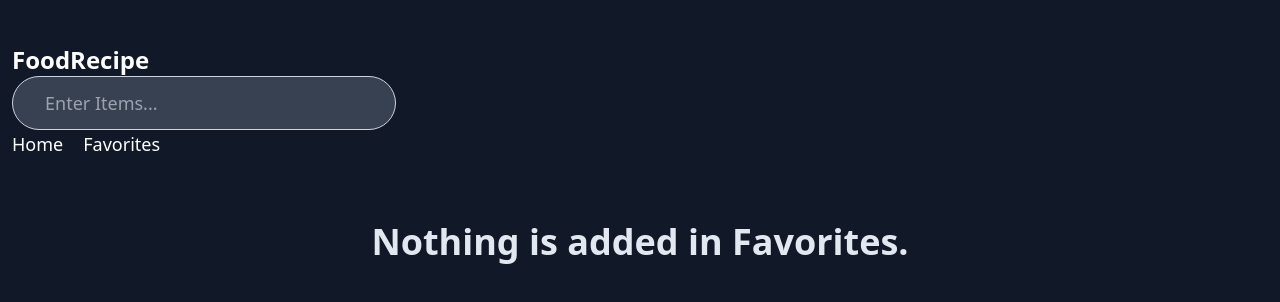
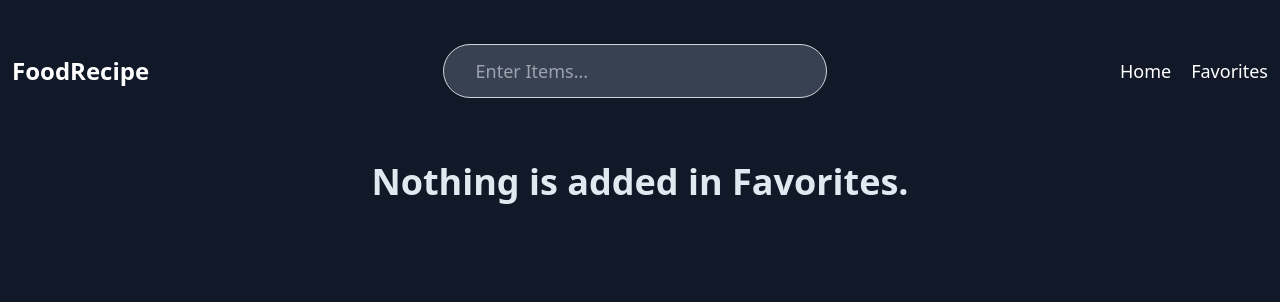
Before and after one commit to KrishanKumarSaini/food-recipe, a React (Vite) app: page /favorites in a window 1280 px wide. Shown: the top 302 px of the page. Built offline with nearby package versions, Linux system fonts and the light colour scheme.

Commit message:
replace fflex to flex

```diff
--- a/src/components/navbar/index.jsx
+++ b/src/components/navbar/index.jsx
@@ -7,7 +7,7 @@ export default function Navbar() {
     useContext(GlobalContext);
 
   return (
-    <nav className="fflex justify-between items-center py-8 container mx-auto flex-col lg:flex-row gap-5 lg:gap-0 border-none dark:bg-gray-900 text-white">
+    <nav className="flex justify-between items-center py-8 container mx-auto flex-col lg:flex-row gap-5 lg:gap-0 border-none dark:bg-gray-900 text-white">
       <h2 className="text-2xl font-semibold text-white">
         <NavLink to={"/"}>FoodRecipe</NavLink>
       </h2>
```
